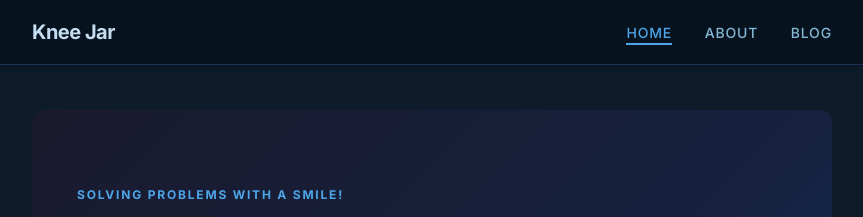
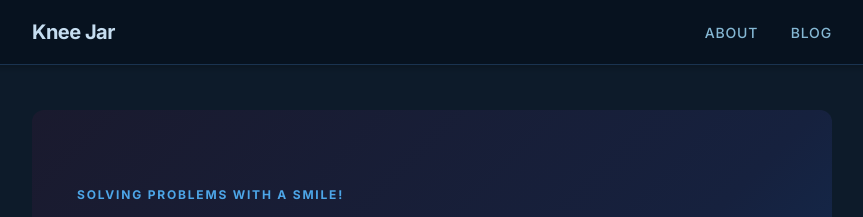
Before and after one commit to haye8277/haye8277.github.io, a Jekyll site: the page built from index.html, in a window 1280 px wide and 900 px high. Shown: the top 217 px of the window, without its empty margins (208-1071 px from the left). Built offline with Jekyll 4.4.1, drawn with Linux system fonts in a browser that asks for light colours.

Commit message:
Remove Home link from nav, site title already links to homepage
Co-Authored-By: Claude Sonnet 4.6 <noreply@anthropic.com>

```diff
--- a/_includes/header.html
+++ b/_includes/header.html
@@ -13,7 +13,6 @@
       </a>
 
       <div class="trigger">
-        <a class="page-link{% if page.url == '/' %} active{% endif %}" href="{{ site.baseurl }}/">Home</a>
         <a class="page-link{% if page.url contains '/about' %} active{% endif %}" href="{{ site.baseurl }}/about/">About</a>
         <a class="page-link{% if page.url contains '/blog' %} active{% endif %}" href="{{ site.baseurl }}/blog/">Blog</a>
       </div>
```
